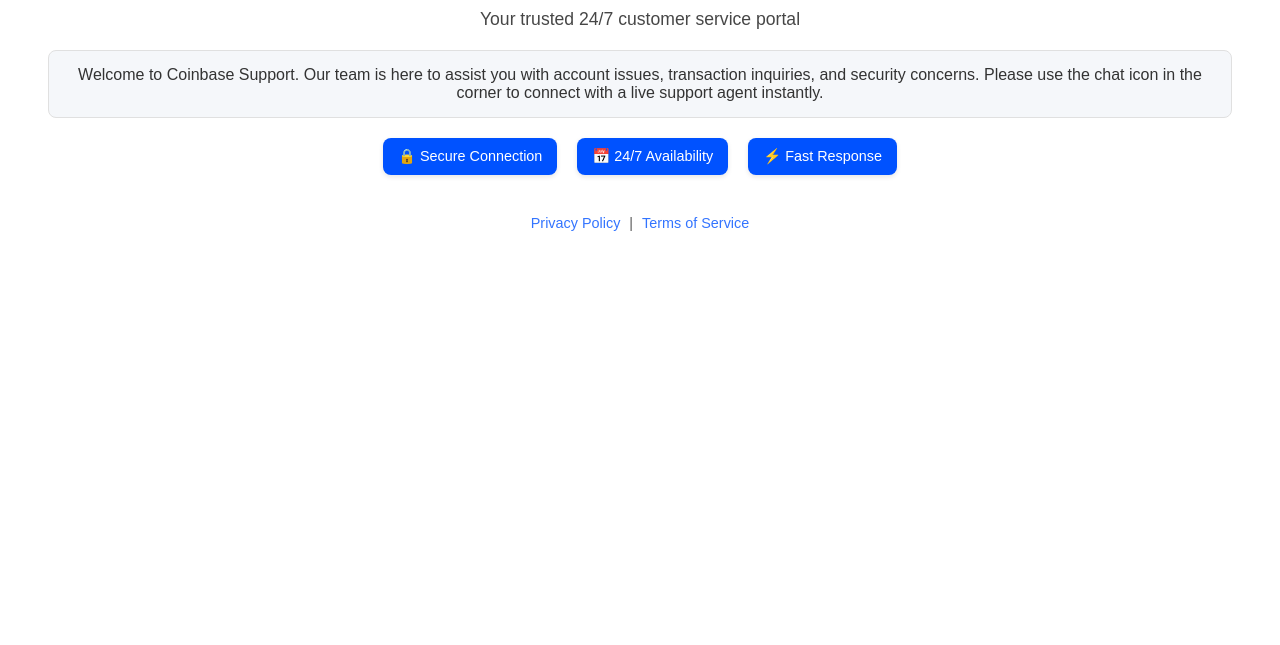
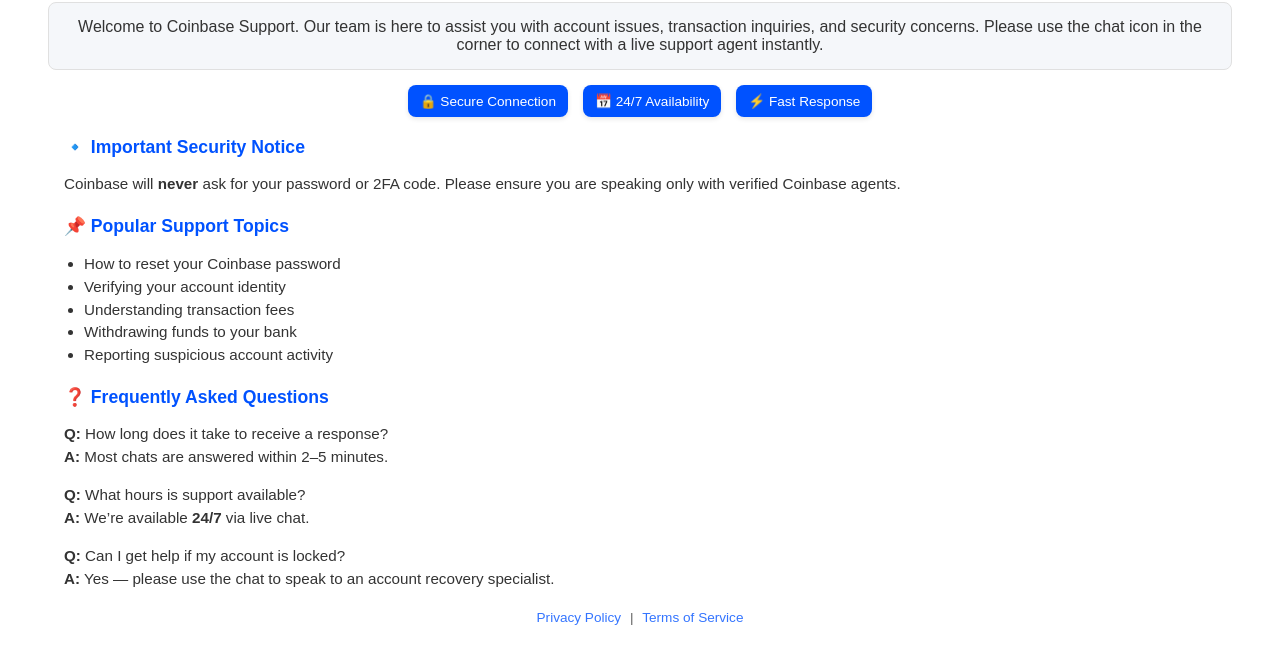
Before and after one commit to ig2598/Coinbase-support, a plain HTML site: page index.html in a window 1280 px wide. Shown: the part 221-866 px from the top of the page. Before the commit the page ends 800 px from the top, so only its background shows below. Drawn offline with Linux system fonts and the light colour scheme.

Commit message:
Update index.html

```diff
--- a/index.html
+++ b/index.html
@@ -12,26 +12,26 @@
         padding: 0;
         color: #333;
         text-align: center;
-        border-top: 6px solid #0052ff; /* Light blue top border */
+        border-top: 6px solid #0052ff;
     }
     .logo img {
-        width: 180px;
-        margin-top: 20px;
+        width: 140px; /* Smaller logo */
+        margin-top: 15px;
     }
     h1 {
-        font-size: 2rem;
+        font-size: 1.8rem;
         font-weight: bold;
         margin: 10px 0;
         color: #0052ff;
     }
     p.subtitle {
-        font-size: 1.1rem;
+        font-size: 1rem;
         opacity: 0.9;
     }
     .banner {
         background: #f5f7fa;
         padding: 15px;
-        margin: 20px auto;
+        margin: 15px auto;
         width: 90%;
         border-radius: 8px;
         border: 1px solid #e0e0e0;
@@ -39,22 +39,39 @@
     .trust {
         display: flex;
         justify-content: center;
-        gap: 20px;
+        gap: 15px;
         margin-top: 15px;
         flex-wrap: wrap;
     }
     .trust div {
-        background: #0052ff; /* Blue background */
-        color: white; /* White text */
-        padding: 10px 15px;
+        background: #0052ff;
+        color: white;
+        padding: 8px 12px;
         border-radius: 8px;
-        font-size: 0.9rem;
+        font-size: 0.85rem;
         border: none;
         box-shadow: 0 2px 5px rgba(0,0,0,0.1);
     }
+    section {
+        width: 90%;
+        margin: 20px auto;
+        text-align: left;
+    }
+    section h2 {
+        color: #0052ff;
+        font-size: 1.1rem;
+        margin-bottom: 8px;
+    }
+    section p, section li {
+        font-size: 0.95rem;
+        line-height: 1.5;
+    }
+    ul {
+        padding-left: 20px;
+    }
     footer {
-        margin-top: 40px;
-        font-size: 0.9rem;
+        margin-top: 20px;
+        font-size: 0.85rem;
         opacity: 0.8;
         padding-bottom: 20px;
     }
@@ -62,6 +79,14 @@
         color: #0052ff;
         text-decoration: none;
         margin: 0 5px;
+    }
+    /* Glowing chat bubble effect */
+    .smartsupp-widget-container {
+        animation: glow 1.5s infinite alternate;
+    }
+    @keyframes glow {
+        from { box-shadow: 0 0 5px #0052ff; }
+        to { box-shadow: 0 0 15px #00aaff; }
     }
 </style>
 </head>
@@ -85,6 +110,32 @@
     <div>⚡ Fast Response</div>
 </div>
 
+<section>
+    <h2>🔹 Important Security Notice</h2>
+    <p>Coinbase will <strong>never</strong> ask for your password or 2FA code. Please ensure you are speaking only with verified Coinbase agents.</p>
+</section>
+
+<section>
+    <h2>📌 Popular Support Topics</h2>
+    <ul>
+        <li>How to reset your Coinbase password</li>
+        <li>Verifying your account identity</li>
+        <li>Understanding transaction fees</li>
+        <li>Withdrawing funds to your bank</li>
+        <li>Reporting suspicious account activity</li>
+    </ul>
+</section>
+
+<section>
+    <h2>❓ Frequently Asked Questions</h2>
+    <p><strong>Q:</strong> How long does it take to receive a response?<br>
+       <strong>A:</strong> Most chats are answered within 2–5 minutes.</p>
+    <p><strong>Q:</strong> What hours is support available?<br>
+       <strong>A:</strong> We’re available <strong>24/7</strong> via live chat.</p>
+    <p><strong>Q:</strong> Can I get help if my account is locked?<br>
+       <strong>A:</strong> Yes — please use the chat to speak to an account recovery specialist.</p>
+</section>
+
 <footer>
     <a href="https://www.coinbase.com/legal/privacy" target="_blank">Privacy Policy</a> |
     <a href="https://www.coinbase.com/legal/user_agreement" target="_blank">Terms of Service</a>
```
